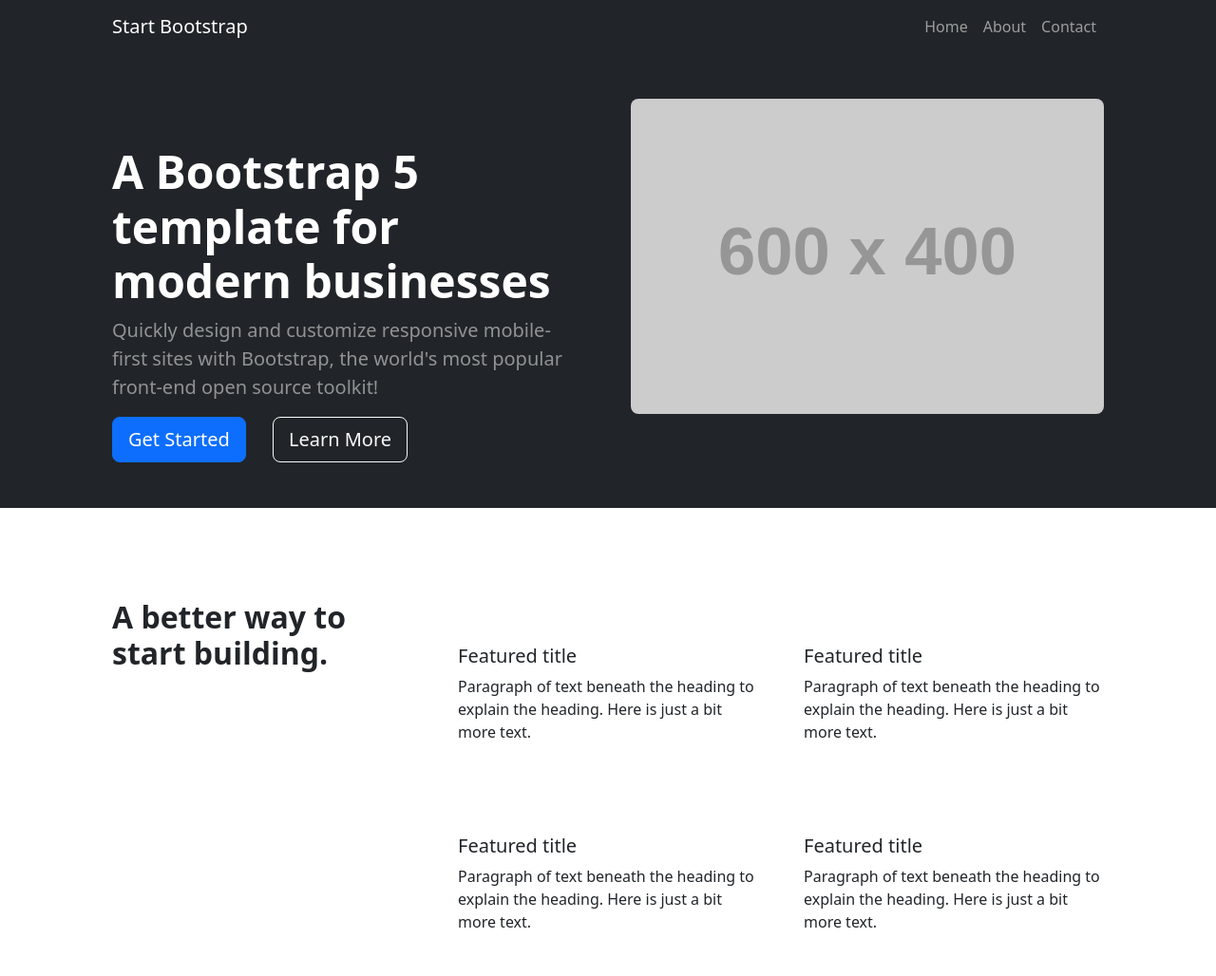
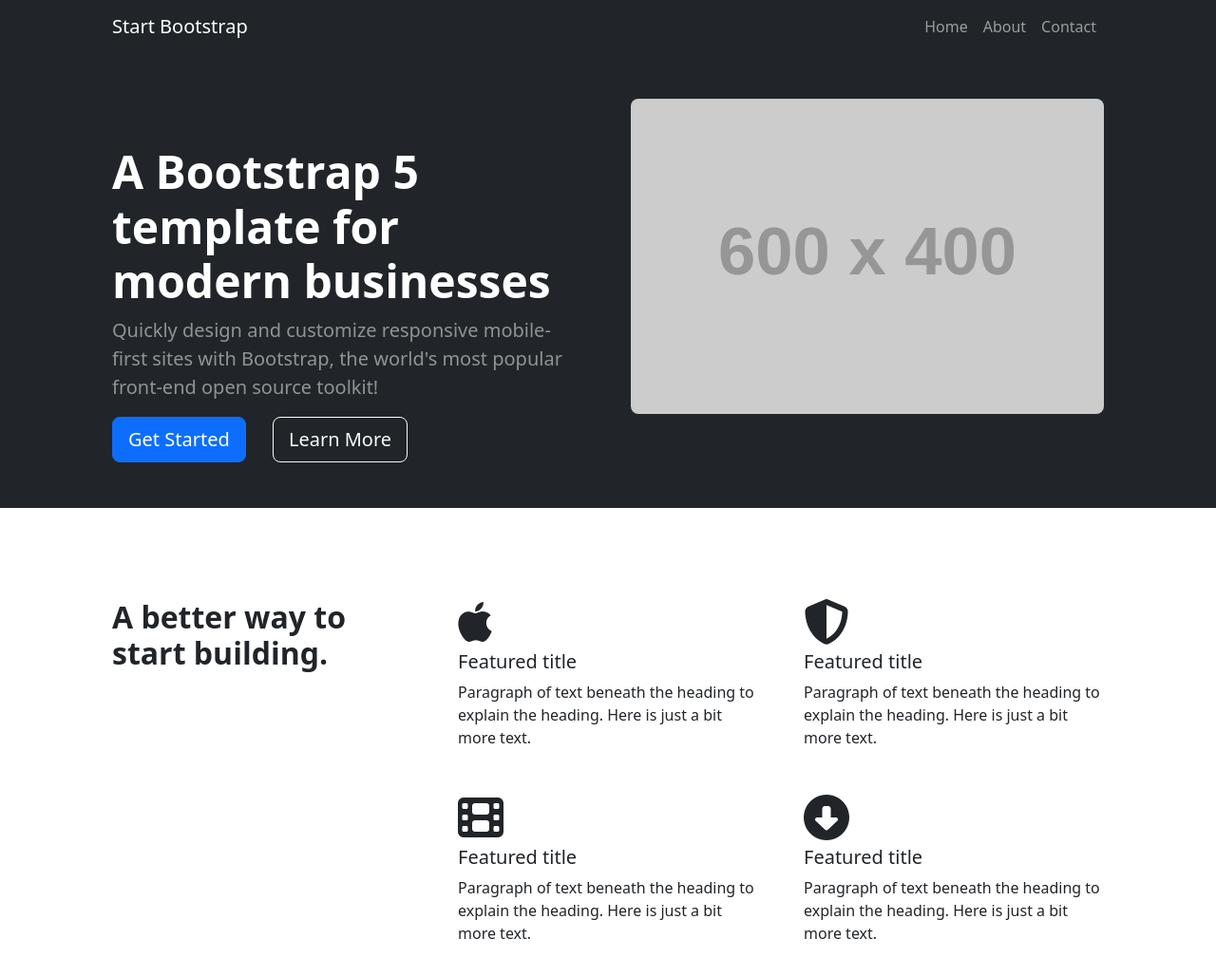
Before and after one commit to OmerAkgull/modern-business, a plain HTML site: page index.html in a window 1280 px wide. Shown: the top 1028 px of the page at 95% size. Drawn offline with nearby package versions, Linux system fonts and the light colour scheme; placeholder pictures from the web are drawn by us.

Commit message:
Add icons to index, link to fontawesome

```diff
--- a/index.html
+++ b/index.html
@@ -8,13 +8,17 @@
     <link href="https://cdn.jsdelivr.net/npm/bootstrap@5.3.2/dist/css/bootstrap.min.css" rel="stylesheet"
         integrity="sha384-T3c6CoIi6uLrA9TneNEoa7RxnatzjcDSCmG1MXxSR1GAsXEV/Dwwykc2MPK8M2HN" crossorigin="anonymous">
     <link rel="stylesheet" href="style.css">
+    <link rel="stylesheet" href="https://cdnjs.cloudflare.com/ajax/libs/font-awesome/6.4.2/css/all.min.css"
+        integrity="sha512-z3gLpd7yknf1YoNbCzqRKc4qyor8gaKU1qmn+CShxbuBusANI9QpRohGBreCFkKxLhei6S9CQXFEbbKuqLg0DA=="
+        crossorigin="anonymous" referrerpolicy="no-referrer" />
 </head>
 
 <body>
     <nav class="navbar navbar-expand-lg navbar-dark bg-dark">
         <div class="container px-5">
             <a class="navbar-brand" href="index.html">Start Bootstrap</a>
-            <button class="navbar-toggler" type="button" data-bs-toggle="collapse" data-bs-target="#navbarNavAltMarkup" aria-controls="navbarNavAltMarkup" aria-expanded="false" aria-label="Toggle navigation">
+            <button class="navbar-toggler" type="button" data-bs-toggle="collapse" data-bs-target="#navbarNavAltMarkup"
+                aria-controls="navbarNavAltMarkup" aria-expanded="false" aria-label="Toggle navigation">
                 <span class="navbar-toggler-icon"></span>
             </button>
             <div class="collapse navbar-collapse" id="navbarNavAltMarkup">
@@ -49,24 +53,28 @@
                 <div class="col-lg-4">
                     <h2 class="fw-bolder">A better way to start building.</h2>
                 </div>
-                <div class="col-lg-4 my-5 h-100">
+                <div class="col-lg-4 mb-5 h-100">
+                    <i class="fa-brands fa-apple fa-3x"></i>
                     <h2 class="h5">Featured title</h2>
                     <p class="mb-0">Paragraph of text beneath the heading to explain the heading. Here is just a bit
                         more text.
                     </p>
                 </div>
-                <div class="col-lg-4 my-5 h-100">
+                <div class="col-lg-4 mb-5 h-100">
+                    <i class="fa-solid fa-shield-halved fa-3x"></i>
                     <h2 class="h5">Featured title</h2>
                     <p class="mb-0">Paragraph of text beneath the heading to explain the heading. Here is just a bit
                         more text.
                 </div>
-                <div class="col-lg-4 my-5 h-100"></div>
-                <div class="col-lg-4 my-5 h-100">
+                <div class="col-lg-4 mb-5 h-100"></div>
+                <div class="col-lg-4 mb-5 h-100">
+                    <i class="fa-solid fa-film fa-3x"></i>
                     <h2 class="h5">Featured title</h2>
                     <p class="mb-0">Paragraph of text beneath the heading to explain the heading. Here is just a bit
                         more text.
                 </div>
-                <div class="col-lg-4 my-5 h-100">
+                <div class="col-lg-4 mb-5 h-100">
+                    <i class="fa-solid fa-circle-down fa-3x"></i>
                     <h2 class="h5">Featured title</h2>
                     <p class="mb-0">Paragraph of text beneath the heading to explain the heading. Here is just a bit
                         more text.
@@ -195,8 +203,10 @@
     <footer class="bg-dark py-4 mt-auto">
         <div class="container px-5">
             <div class="row align-items-center justify-content-between flex-column flex-sm-row">
-            <div class="col-auto"><div class="small text-white m-0">Copyright © Omer Akgul 2023
-            </div></div>
+                <div class="col-auto">
+                    <div class="small text-white m-0">Copyright © Omer Akgul 2023
+                    </div>
+                </div>
                 <div class="col-auto">
                     <a class="link-light small" href="#">Privacy</a>
                     <span class="text-white mx-1">.</span>
```
Also changed, not shown: about.html (+1 -0 lines), contact.html (+1 -0 lines). Lines whose indentation alone changed are shown as unchanged.
